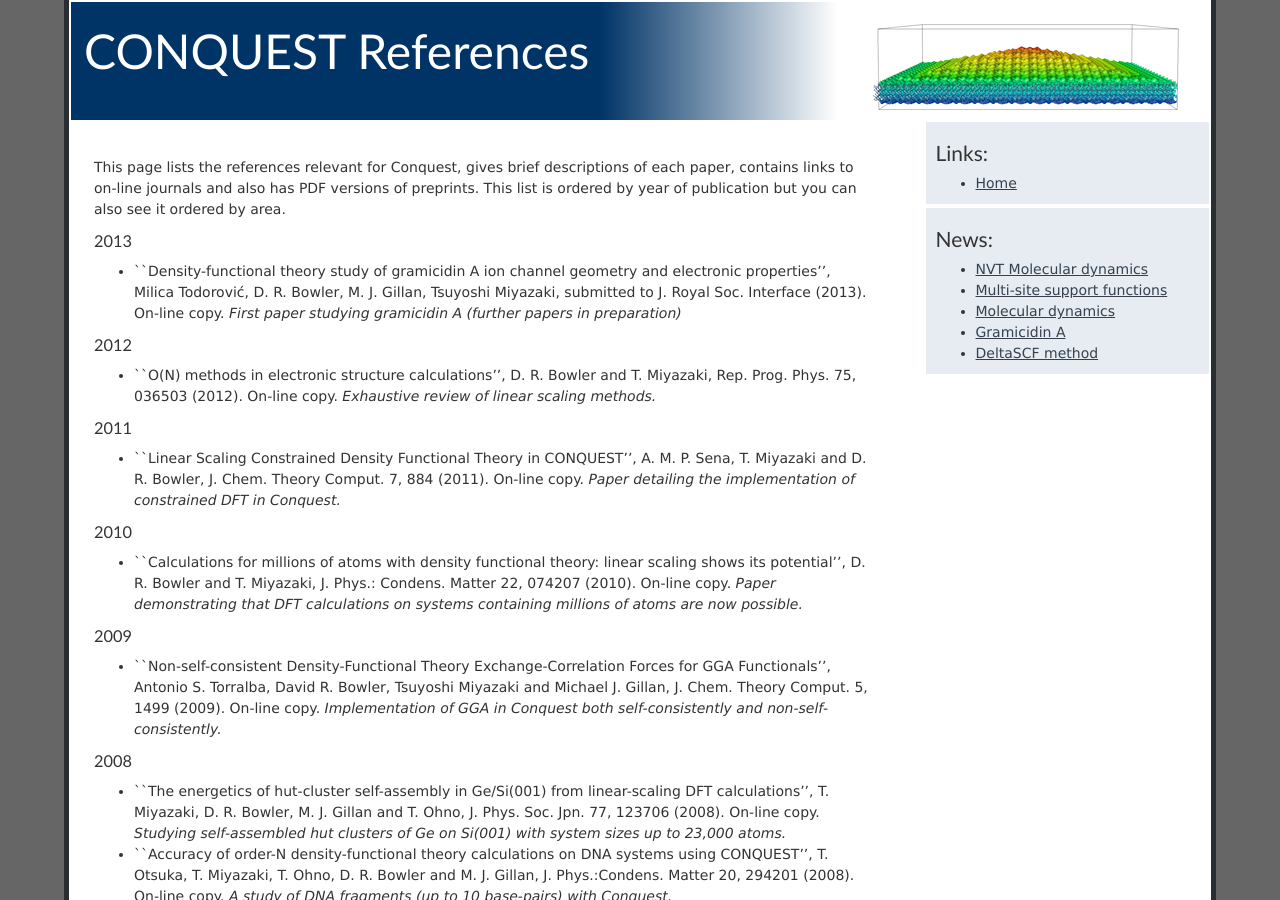
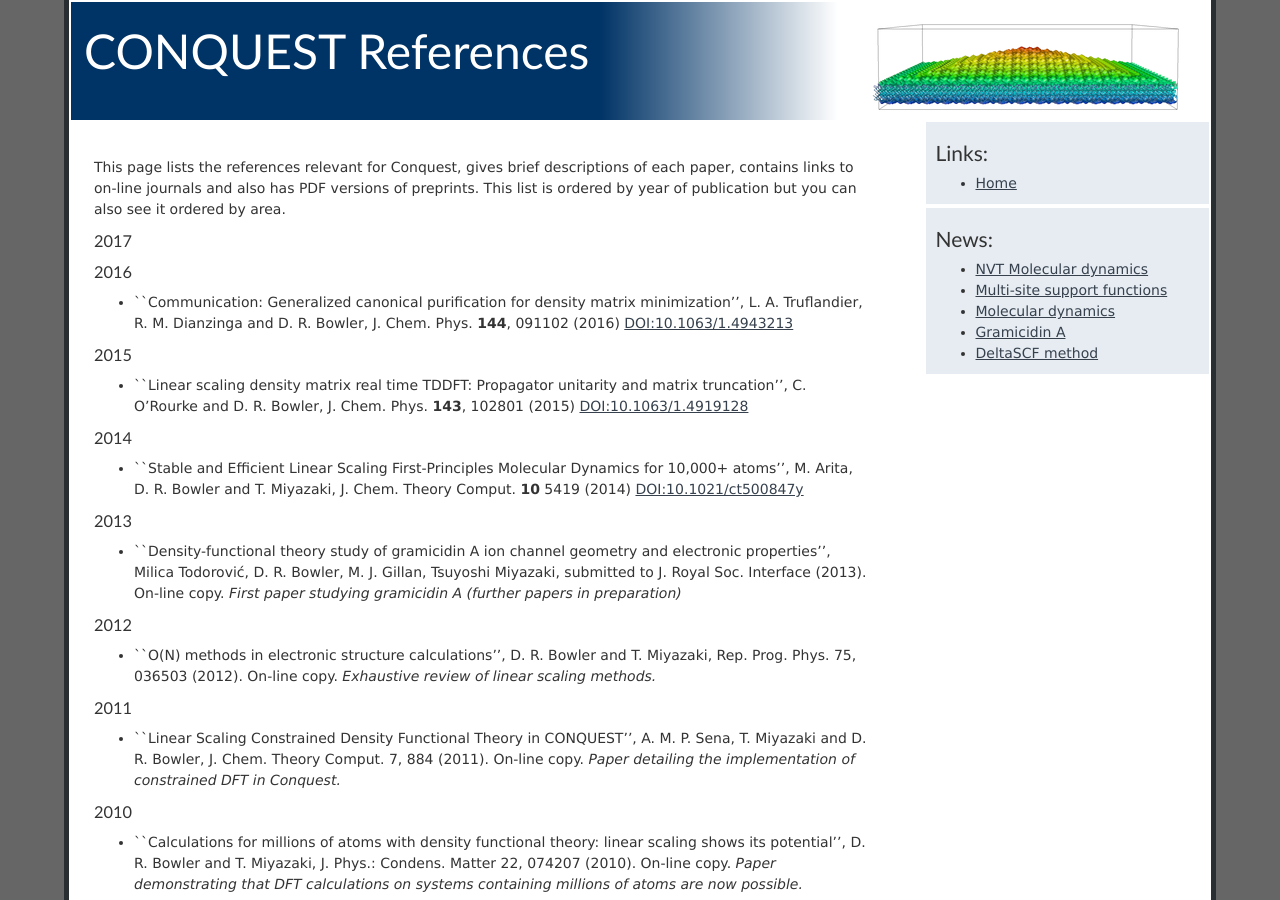
Before and after one commit to OrderN/OrderN.github.io, a Jekyll site: the page built from references.markdown, in a window 1280 px wide and 900 px high. Built offline with Jekyll 4.4.1, drawn with Linux system fonts in a browser that asks for light colours.

Commit message:
Updates to developers and references

```diff
--- a/references.markdown
+++ b/references.markdown
@@ -7,6 +7,24 @@ This page lists the references relevant for Conquest, gives brief descriptions
 of each paper, contains links to on-line journals and also has PDF versions of
 preprints. This list is ordered by year of publication but you can also see it
 ordered by area.
+
+### 2017
+<a name="Y2017"></a>
+
+### 2016
+<a name="Y2016"></a>
+
+* ``Communication: Generalized canonical purification for density matrix minimization'', L. A. Truflandier, R. M. Dianzinga and D. R. Bowler, J. Chem. Phys. **144**, 091102 (2016) [DOI:10.1063/1.4943213](http://dx.doi.org/10.1063/1.4943213)
+
+### 2015
+<a name="Y2015"></a>
+
+   * ``Linear scaling density matrix real time TDDFT: Propagator unitarity and matrix truncation'', C. O'Rourke and D. R. Bowler, J. Chem. Phys. **143**, 102801 (2015) [DOI:10.1063/1.4919128](http://dx.doi.org/10.1063/1.4919128)
+
+### 2014
+<a name="Y2014"></a>
+
+* ``Stable and Efficient Linear Scaling First-Principles Molecular Dynamics for 10,000+ atoms'', M. Arita,  D. R. Bowler and T. Miyazaki, J. Chem. Theory Comput. **10** 5419 (2014) [DOI:10.1021/ct500847y](http://dx.doi.org/10.1021/ct500847y)
 
 ### 2013
 <a name="Y2013"></a>
```
Also changed, not shown: developers.markdown (+8 -2 lines).
